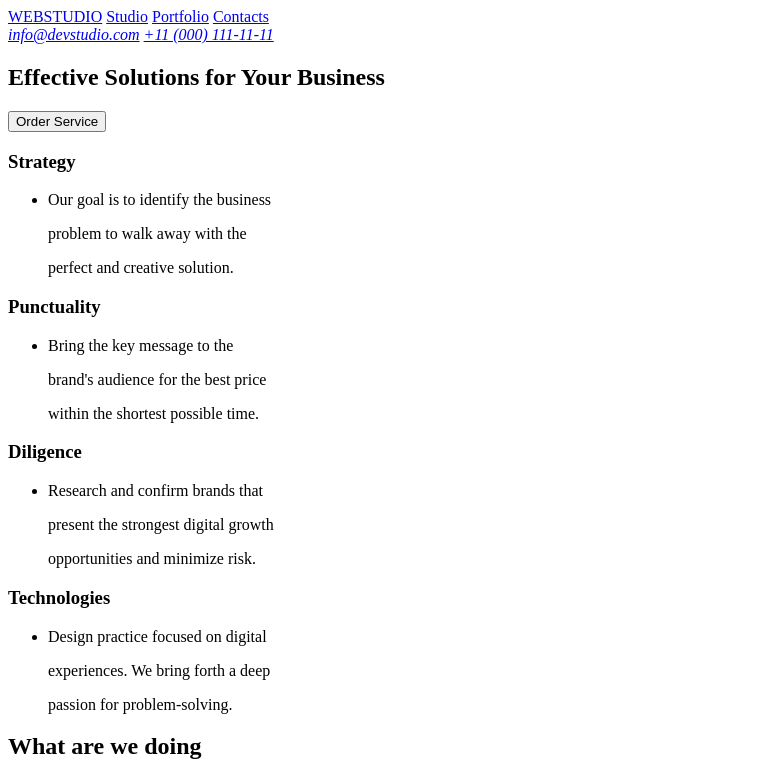
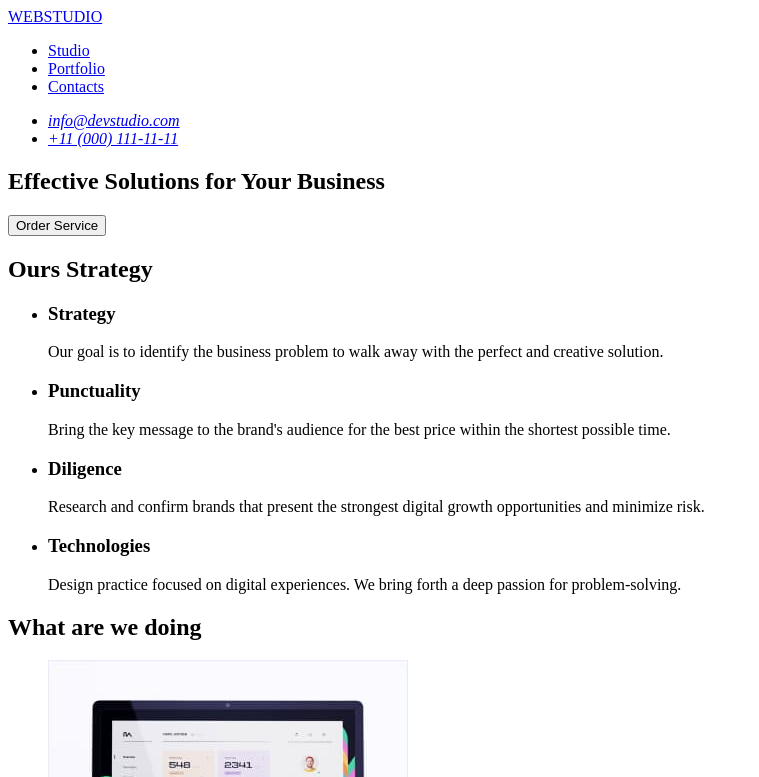
Before and after one commit to Orest278/goit-markup-hw-01, a plain HTML site: page index.html in a window 1280 px wide. Shown: the top 777 px of the page, without its empty margins (0-759 px from the left). Drawn offline with Linux system fonts and the light colour scheme.

Commit message:
upgrade2

```diff
--- a/index.html
+++ b/index.html
@@ -10,14 +10,18 @@
     <header class="header">
 
         <nav>
-            <a href="logo">WEBSTUDIO</a>
-            <a href="studio">Studio</a>
-            <a href="portfolio">Portfolio</a>
-            <a href="contacts">Contacts</a>
+            <a href="./index.html">WEBSTUDIO</a>
+            <ul>
+            <li><a href="./index.html">Studio</a></li>
+            <li><a href="portfolio">Portfolio</a></li>
+            <li><a href="contacts">Contacts</a></li>
+            </ul>
         </nav>
         <address>
-            <a href="mailto:info@devstudio.com">info@devstudio.com</a>
-            <a href="tel:+11000111-11-11">+11 (000) 111-11-11</a>
+            <ul>
+            <li><a href="mailto:info@devstudio.com">info@devstudio.com</a></li>
+            <li><a href="tel:+11000111-11-11">+11 (000) 111-11-11</a></li>
+            </ul>
     </address>
 
 
@@ -33,40 +37,28 @@
 
         <section class="our_advantages">
 
-         <h3>Strategy</h3>
+         <h2>Ours Strategy</h2>
          <ul>
-            <li>
-                <p>Our goal is to identify the business</p>
-                <p>problem to walk away with the
-                <p>perfect and creative solution.</p>
+        <li><h3>Strategy</h3>
+                <p>Our goal is to identify the business
+                problem to walk away with the
+                perfect and creative solution.</p>
             </li>
-         </ul>
 
-        <h3>Punctuality</h3>
-        <ul>
-            <li>
-            <p>Bring the key message to the</p>
-            <p>brand's audience for the best price
-            <p> within the shortest possible time.</p>
-            </li>
-        </ul>
+        <li><h3>Punctuality</h3>
+            <p>Bring the key message to the
+            brand's audience for the best price
+            within the shortest possible time.</p></li>
 
-        <h3>Diligence</h3>
-        <ul>
-            <li>
-            <p>Research and confirm brands that</p>
-            <p>present the strongest digital growth
-            <p>opportunities and minimize risk.</p>
-        </li>
-        </ul>
+        <li><h3>Diligence</h3>
+            <p>Research and confirm brands that
+            present the strongest digital growth
+            opportunities and minimize risk.</p></li>
 
-        <h3>Technologies</h3>
-        <ul>
-            <li>
-            <p>Design practice focused on digital</p>
-            <p>experiences. We bring forth a deep</p>
-            <p>passion for problem-solving.</p>
-        </li>
+        <li><h3>Technologies</h3>
+            <p>Design practice focused on digital
+            experiences. We bring forth a deep
+            passion for problem-solving.</p></li>
     </ul>
         </section>
 
@@ -123,7 +115,7 @@
 
 
     <footer class="footer">
-            <a href="logo">WEBSTUDIO</a>
+            <a href="./index.html">WEBSTUDIO</a>
 
             <p>Increase the flow of customers and
             sales for your business with digital marketing
```
